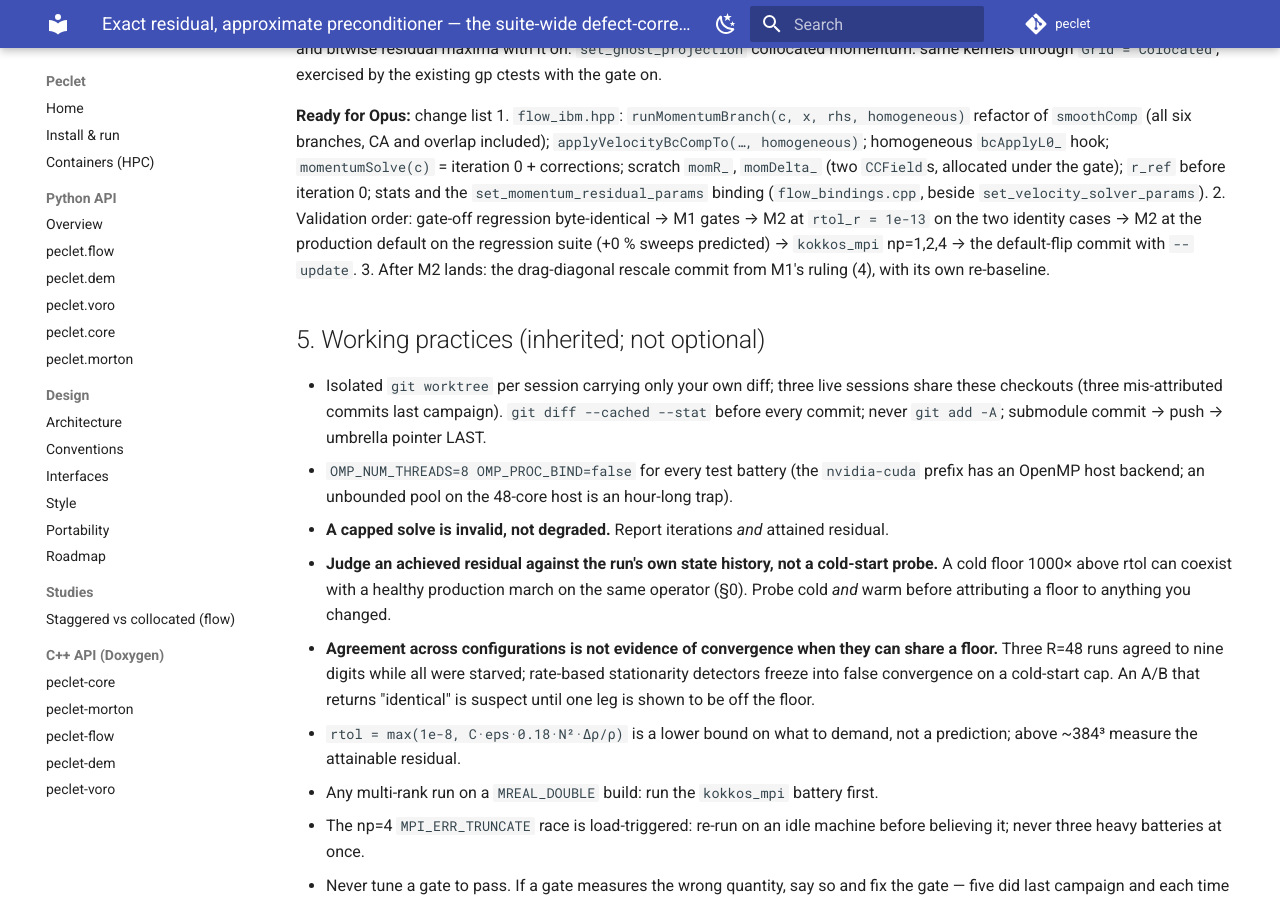
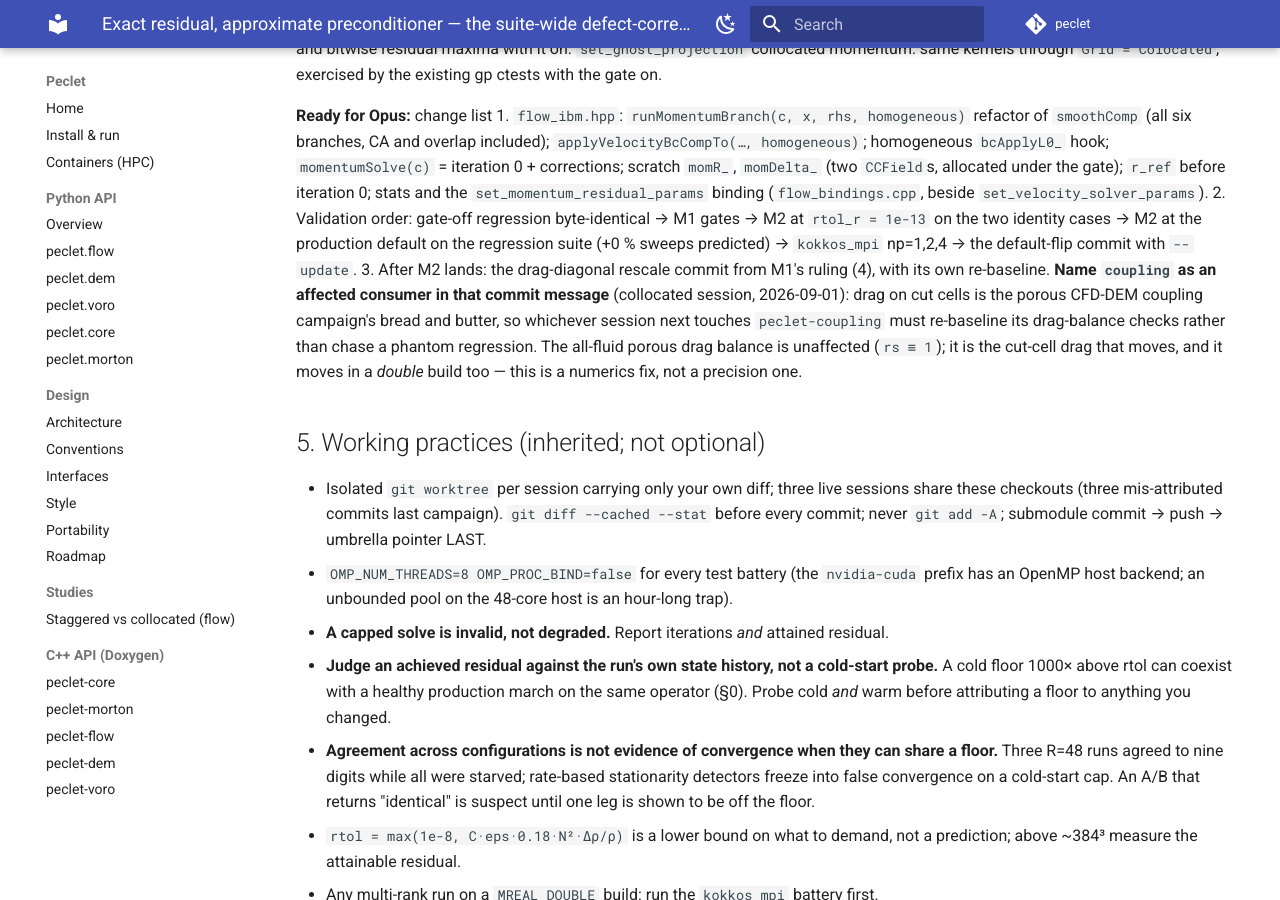
Before and after one commit to computational-chemical-engineering/peclet, an MkDocs documentation site: the page built from docs/DEFECT_CORRECTION_PLAN.md, in a window 1280 px wide and 900 px high, scrolled down 14967 px. Built offline with MkDocs 1.6.1 and Material for MkDocs 9.7.7, drawn with Linux system fonts in a browser that asks for light colours; comment, search, counter and statistics services are not loaded.

Commit message:
defect-correction: name coupling as an affected consumer of the queued drag/rscale fix
The cut-cell drag defect found while designing M1 (addDragDiagonal adds beta unscaled by rscale
while its RHS target sits inside the rescaled bracket) changes results at cut cells in a DOUBLE
build too -- it is a numerics fix, not a precision one. Drag on cut cells is the porous CFD-DEM
coupling campaign's core case, so the fix commit must name coupling explicitly: the next session
touching peclet-coupling needs to re-baseline its drag-balance checks rather than chase a phantom
regression. The all-fluid porous drag balance is unaffected (rs == 1).

Raised by the collocated ladder session, which has now closed out.

Co-Authored-By: Claude Opus 5 <noreply@anthropic.com>
Claude-Session: https://claude.ai/code/session_01Qa1K4Gwa3HaM7hQMg4qLqX

```diff
--- a/docs/DEFECT_CORRECTION_PLAN.md
+++ b/docs/DEFECT_CORRECTION_PLAN.md
@@ -675,6 +675,11 @@ with the gate on.
    two identity cases → M2 at the production default on the regression suite (+0 % sweeps
    predicted) → `kokkos_mpi` np=1,2,4 → the default-flip commit with `--update`.
 3. After M2 lands: the drag-diagonal rescale commit from M1's ruling (4), with its own re-baseline.
+   **Name `coupling` as an affected consumer in that commit message** (collocated session, 2026-09-01):
+   drag on cut cells is the porous CFD-DEM coupling campaign's bread and butter, so whichever session
+   next touches `peclet-coupling` must re-baseline its drag-balance checks rather than chase a phantom
+   regression. The all-fluid porous drag balance is unaffected (`rs ≡ 1`); it is the cut-cell drag that
+   moves, and it moves in a *double* build too — this is a numerics fix, not a precision one.
 
 ## 5. Working practices (inherited; not optional)
 
```
